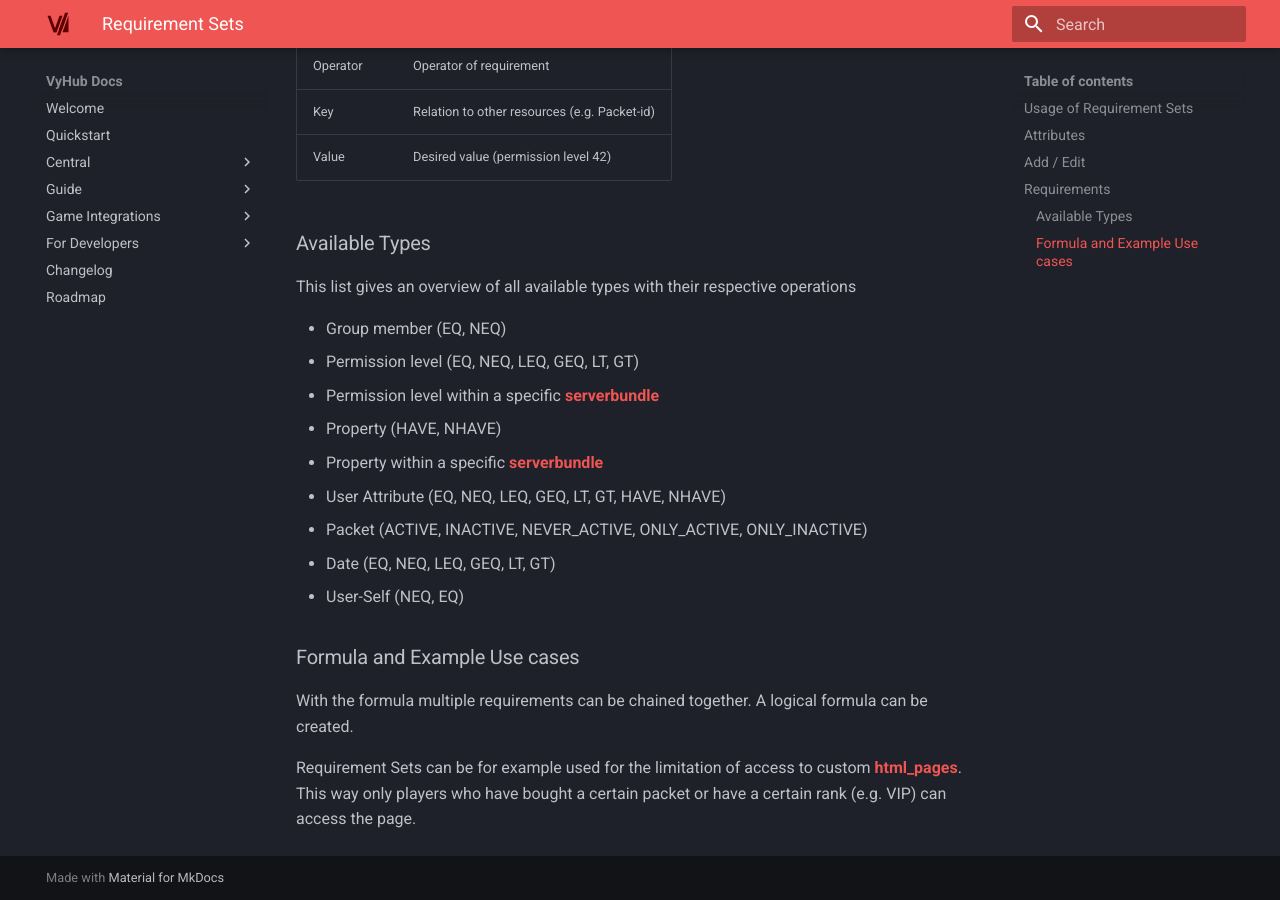
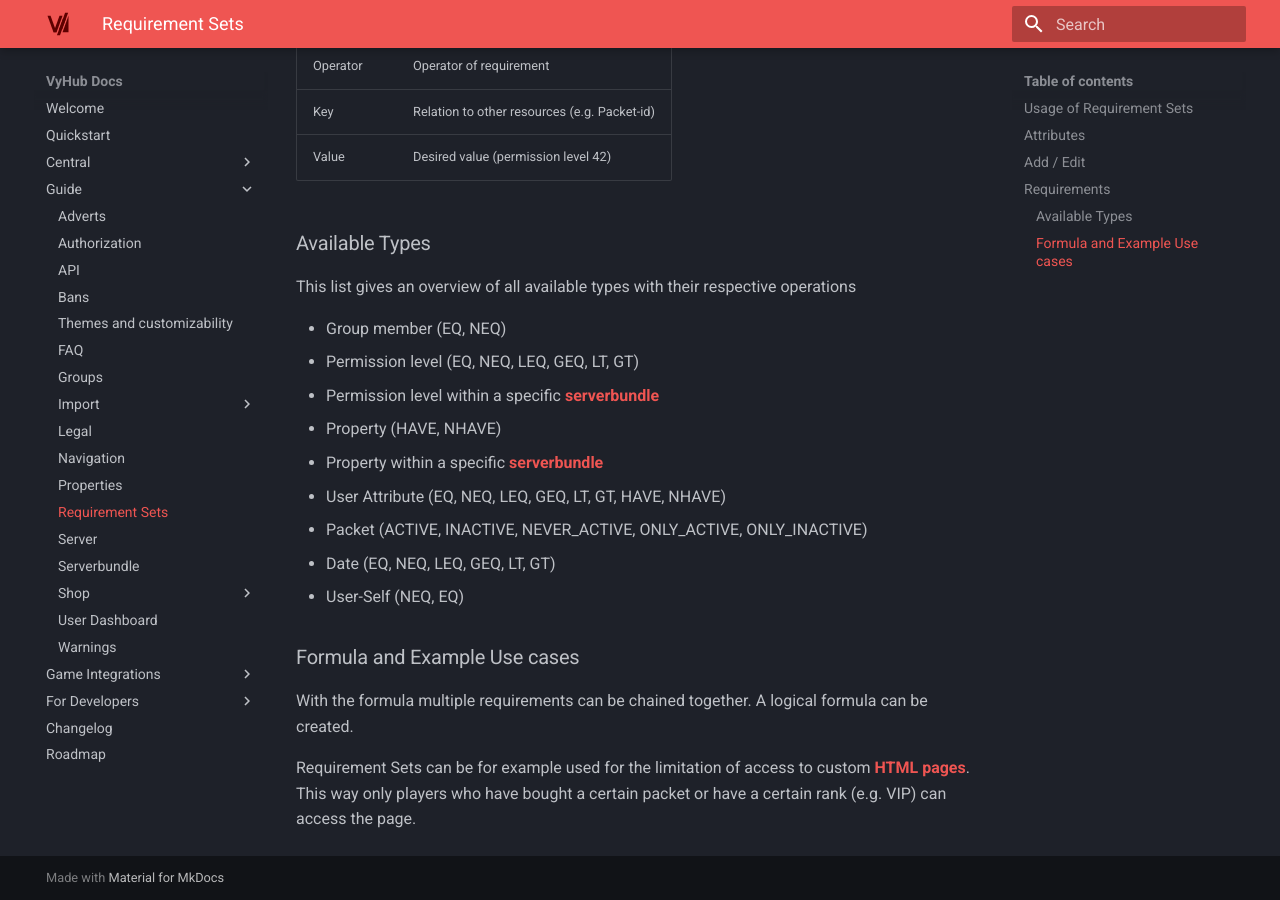
Before and after one commit to nyx-project/vyhub-documentation, an MkDocs documentation site: the page built from docs/guide/requirement_set.md, in a window 1280 px wide and 900 px high, scrolled down 906 px. Built offline with MkDocs 1.6.1 and Material for MkDocs 9.7.7, drawn with Linux system fonts in a browser that asks for light colours; the version menu is left out.

Commit message:
Add requirement sets to docs

```diff
--- a/docs/guide/requirement_set.md
+++ b/docs/guide/requirement_set.md
@@ -44,5 +44,5 @@ This list gives an overview of all available types with their respective operati
 
 With the formula multiple requirements can be chained together. A logical formula can be created.
 
-Requirement Sets can be for example used for the limitation of access to custom **[html_pages](html_pages.md)**.
+Requirement Sets can be for example used for the limitation of access to custom **[HTML pages](html_pages.md)**.
 This way only players who have bought a certain packet or have a certain rank (e.g. VIP) can access the page.
--- a/mkdocs.yml
+++ b/mkdocs.yml
@@ -21,6 +21,7 @@ nav:
     - guide/legal.md
     - guide/navigation.md
     - guide/property.md
+    - guide/requirement_set.md
     - guide/server.md
     - guide/serverbundle.md
     - Shop:
```
